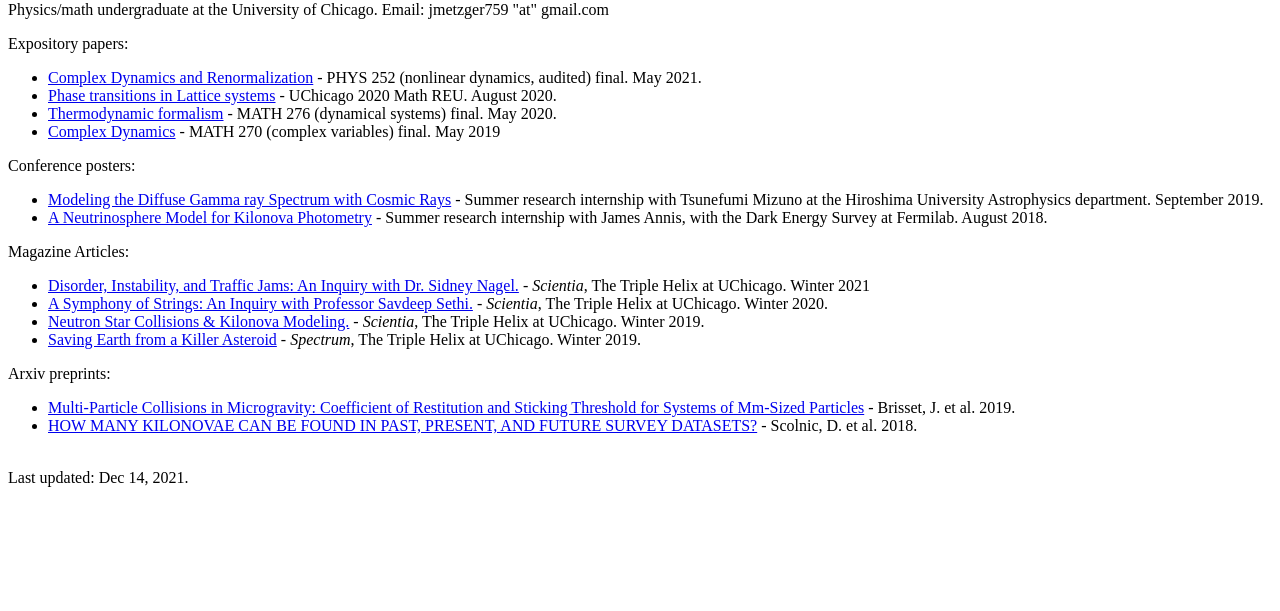
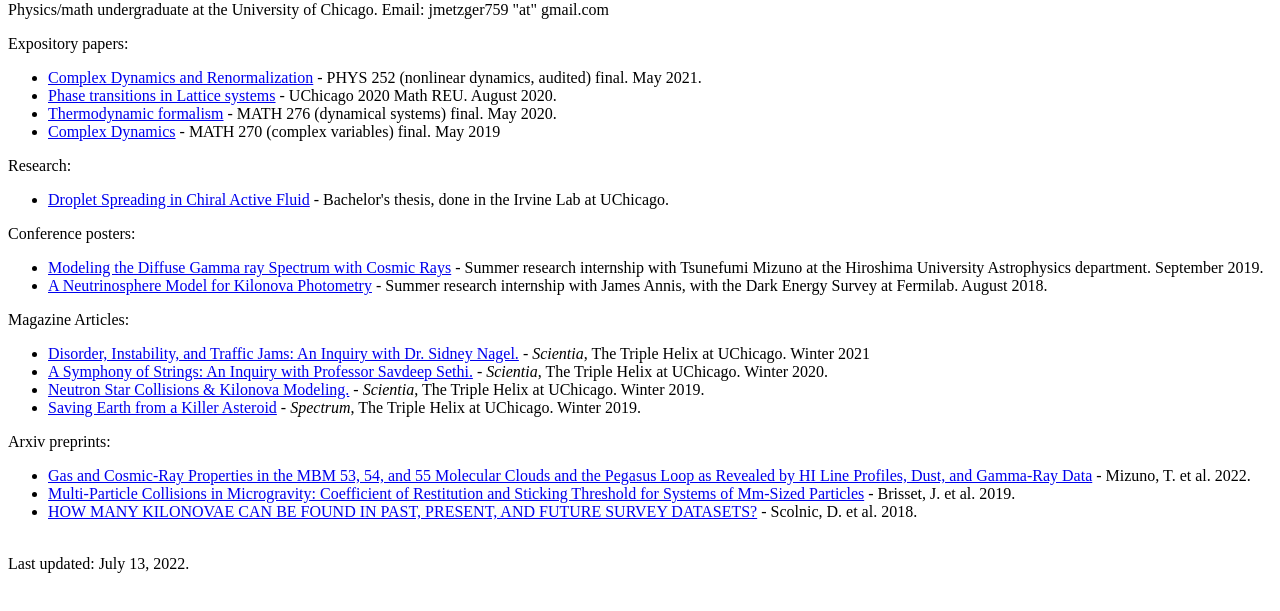
Before and after one commit to jessicametzger/jessicametzger.github.io, a plain HTML site: page index.html in a window 1280 px wide. Shown: the part 79-690 px from the top of the page. Drawn offline with Linux system fonts and the light colour scheme.

Commit message:
Update index.html

```diff
--- a/index.html
+++ b/index.html
@@ -10,6 +10,10 @@ Physics/math undergraduate at the University of Chicago. Email: jmetzger759 "at"
   <li><a href="http://math.uchicago.edu/~may/REU2020/REUPapers/Metzger.pdf">Phase transitions in Lattice systems</a> - UChicago 2020 Math REU. August 2020. </li>
   <li><a href="https://github.com/jessicametzger/jessicametzger.github.io/raw/main/MATH276_paper_TF.pdf">Thermodynamic formalism</a> - MATH 276 (dynamical systems) final. May 2020.</li>
   <li><a href="https://github.com/jessicametzger/jessicametzger.github.io/raw/main/MATH270_paper_CD.pdf">Complex Dynamics</a> - MATH 270 (complex variables) final. May 2019</li>
+</ul>
+<p>Research:</p>
+<ul>
+  <li><a href="https://github.com/jessicametzger/jessicametzger.github.io/raw/main/bachelors_thesi_final.pdf">Droplet Spreading in Chiral Active Fluid</a> - Bachelor's thesis, done in the Irvine Lab at UChicago.</li>
 </ul>
 <p>Conference posters:</p>
 <ul>
@@ -25,10 +29,11 @@ Physics/math undergraduate at the University of Chicago. Email: jmetzger759 "at"
 </ul>
 <p>Arxiv preprints:</p>
 <ul>
+  <li><a href="https://github.com/jessicametzger/jessicametzger.github.io/raw/main/2207.00214.pdf">Gas and Cosmic-Ray Properties in the MBM 53, 54, and 55 Molecular Clouds and the Pegasus Loop as Revealed by HI Line Profiles, Dust, and Gamma-Ray Data</a> - Mizuno, T. et al. 2022. </li>
   <li><a href="https://github.com/jessicametzger/jessicametzger.github.io/raw/main/1909.06417brisset-2019.pdf">Multi-Particle Collisions in Microgravity: Coefficient of Restitution and Sticking Threshold for Systems of Mm-Sized Particles</a> - Brisset, J. et al. 2019. </li>
   <li><a href="https://github.com/jessicametzger/jessicametzger.github.io/raw/main/1710.05845scolnic-2018.pdf">HOW MANY KILONOVAE CAN BE FOUND IN PAST, PRESENT, AND FUTURE SURVEY DATASETS?</a> - Scolnic, D. et al. 2018.</li>
 </ul>
 <br>
-Last updated: Dec 14, 2021.
+Last updated: July 13, 2022.
 </body>
 </html>
```
